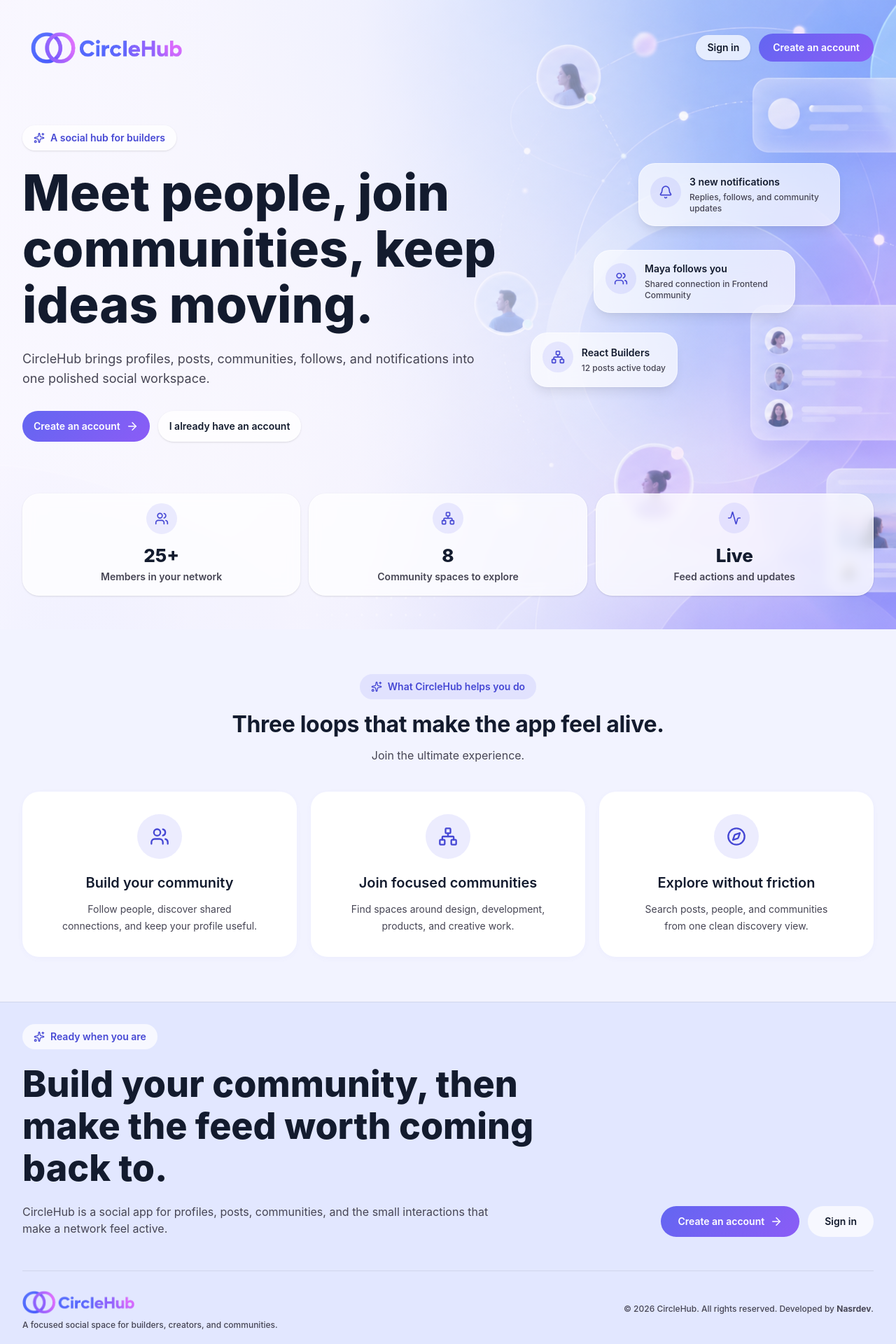
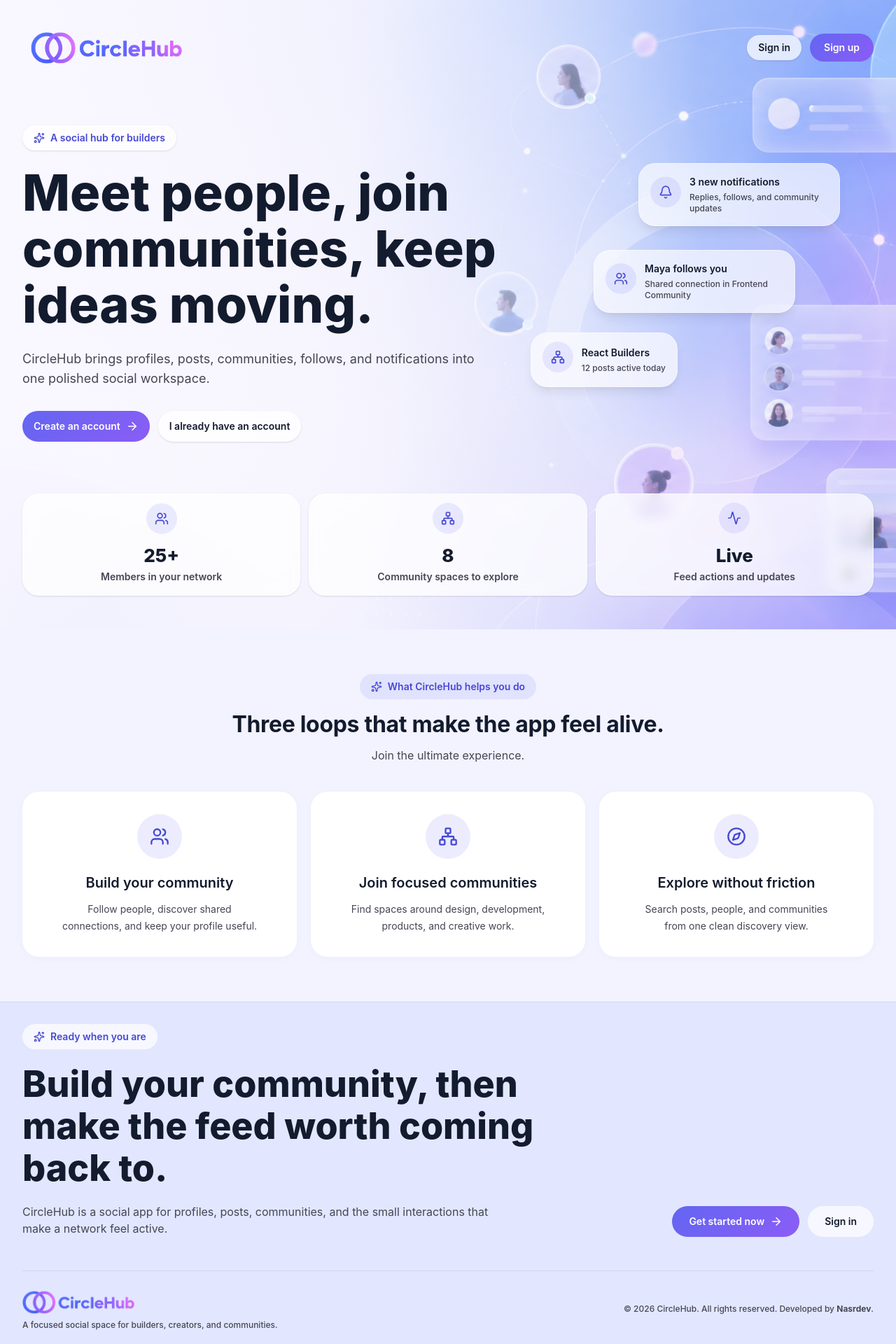
Before and after one commit to nasrelshamekh/CircleHub, a React (Vite) app: page / in a window 1280 px wide. Shown: the top 1920 px of the page at 70% size. Built offline with nearby package versions, Linux system fonts and the light colour scheme; no server answers.

Commit message:
feat: update landing call-to-action text

```diff
--- a/src/components/landing/LandingFooter.jsx
+++ b/src/components/landing/LandingFooter.jsx
@@ -39,7 +39,7 @@ export default function LandingFooter() {
               to="/register"
               className="button-primary type-button inline-flex items-center gap-2 px-6 py-3"
             >
-              Create an account
+              Get started now
               <ArrowRight size={18} />
             </Link>
 
--- a/src/components/landing/LandingHero.jsx
+++ b/src/components/landing/LandingHero.jsx
@@ -49,7 +49,7 @@ export default function LandingHero() {
               to="/register"
               className="button-primary type-button hidden px-5 py-2.5 sm:inline-flex"
             >
-              Create an account
+              Sign up
             </Link>
           </nav>
         </motion.header>
```
